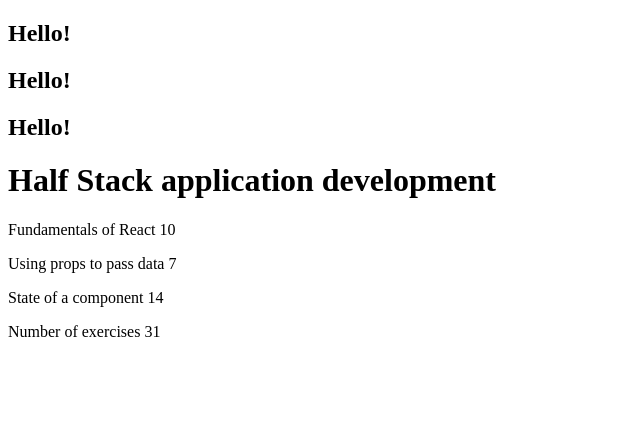
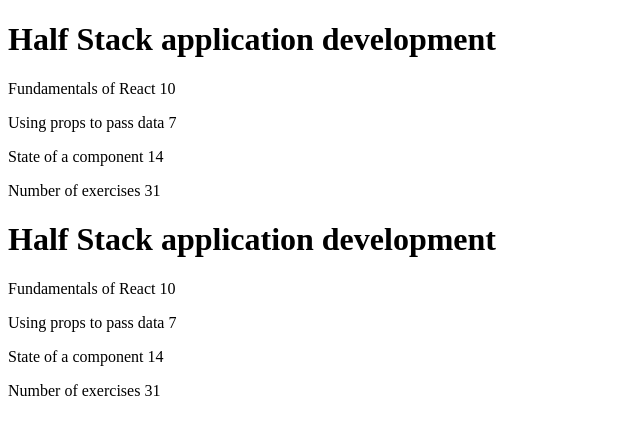
Before and after one commit to lozukka/full-stack-open, a React (Vite) app in the folder part1/: page / in a window 1280 px wide. Shown: the top 434 px of the page, without its empty margins (0-640 px from the left). Built offline with nearby package versions, Linux system fonts and the light colour scheme.

Commit message:
exercise 1.2

```diff
--- a/part1/src/App.jsx
+++ b/part1/src/App.jsx
@@ -7,23 +7,31 @@ const App = () => {
   const part3 = "State of a component";
   const exercises3 = 14;
 
-  const Header = () => {
-    return <h2>Hello!</h2>;
+  const Header = (props) => {
+    return <h1>{props.course}</h1>;
   };
 
-  const Content = () => {
-    return <h2>Hello!</h2>;
+  const Content = (props) => {
+    return (
+      <div>
+        <p>
+          {props.part} {props.exercise}
+        </p>
+      </div>
+    );
   };
 
-  const Total = () => {
-    return <h2>Hello!</h2>;
+  const Total = (props) => {
+    return <p>Number of exercises {props.total}</p>;
   };
 
   return (
     <div>
-      <Header />
-      <Content />
-      <Total />
+      <Header course={course} />
+      <Content part={part1} exercise={exercises1} />
+      <Content part={part2} exercise={exercises2} />
+      <Content part={part3} exercise={exercises3} />
+      <Total total={exercises1 + exercises2 + exercises3} />
       <h1>{course}</h1>
       <p>
         {part1} {exercises1}
```
